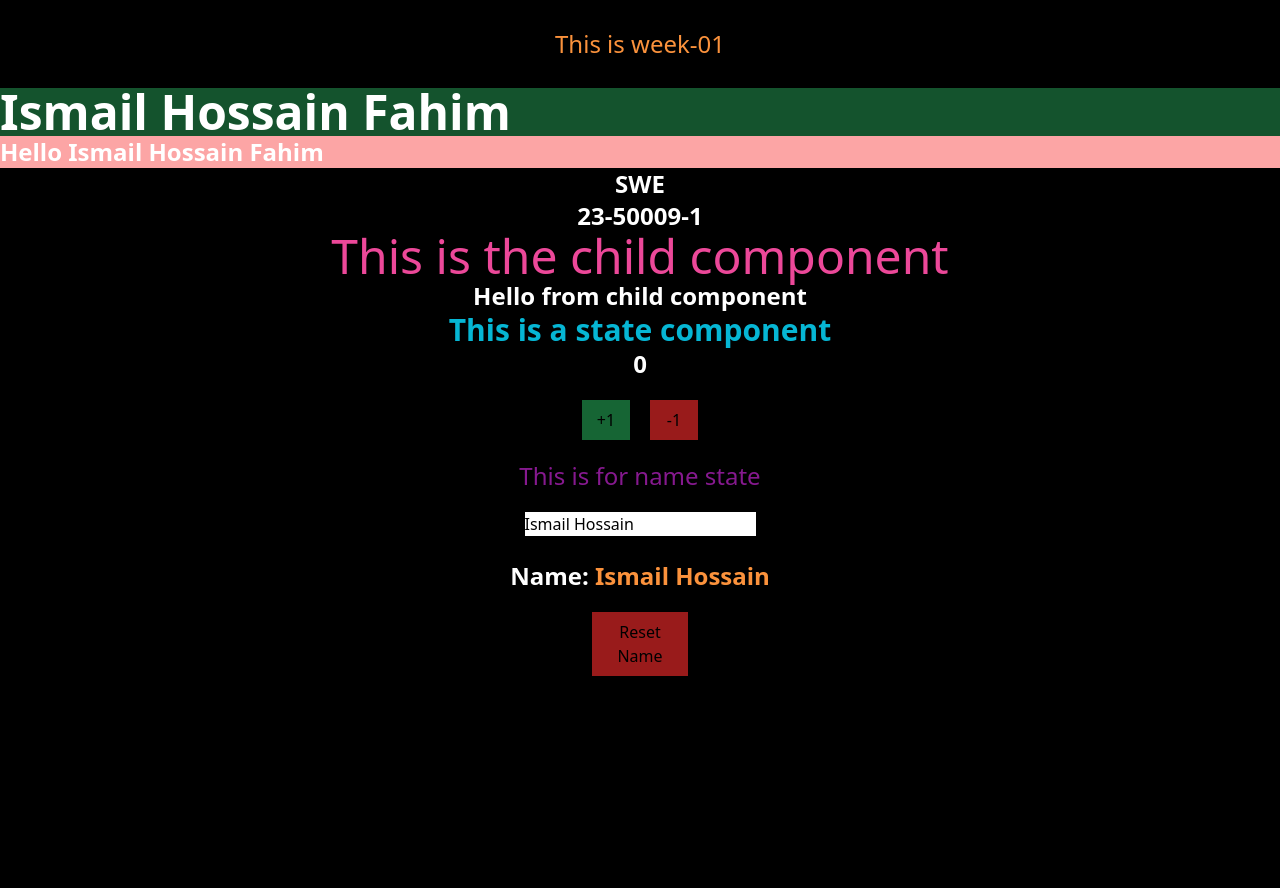
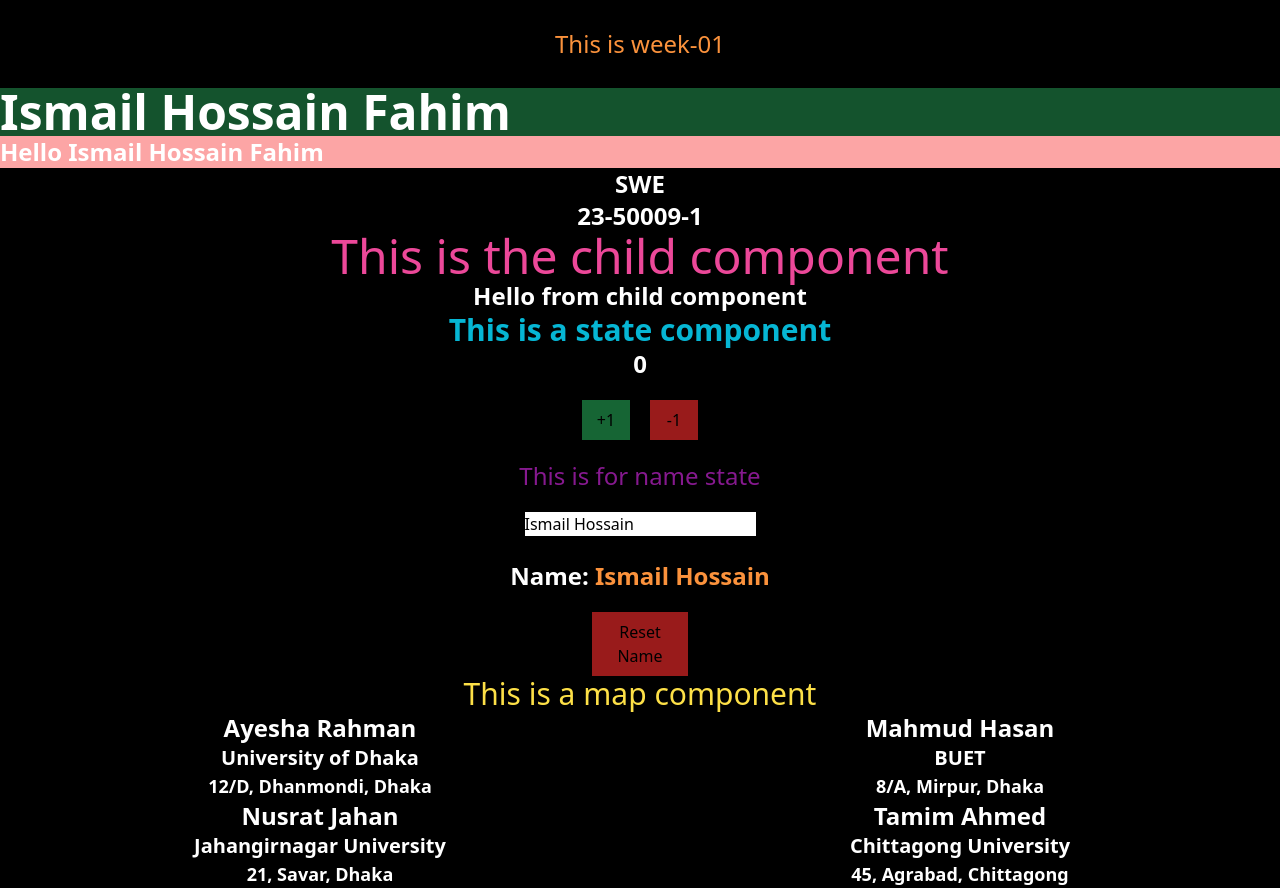
Before and after one commit to algorrismo/frontend-workspace, a React (Create React App) app in the folder week-01/: page / in a window 1280 px wide. Before the commit the page ends 800 px from the top, so only its background shows below. Built offline with nearby package versions, Linux system fonts and the light colour scheme.

Commit message:
added map route

```diff
--- a/week-01/src/App.js
+++ b/week-01/src/App.js
@@ -3,6 +3,7 @@ import './App.css';
 import Child from './components/child';
 import State from './components/state';
 import NameState from './components/nameState';
+import Map from './components/map';
 
 function PersonInfo(){
   return (
@@ -52,6 +53,13 @@ function App() {
         <State/>
         <NameState/>
       </div>
+
+      {/* {using map component} */}
+      <div>
+        <Map
+        text="This is a map component"
+        />
+      </div>
     </div>
   );
 }
```
